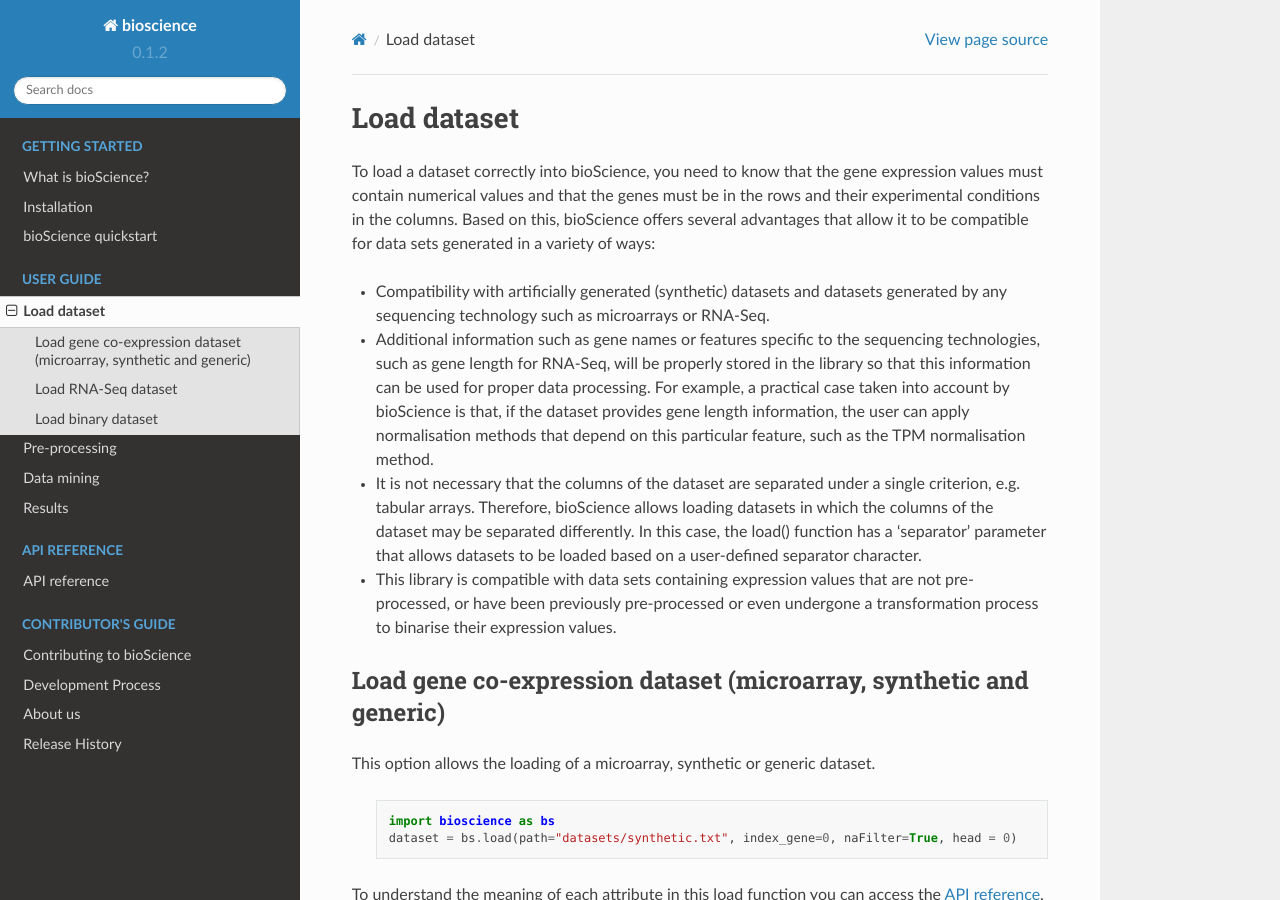
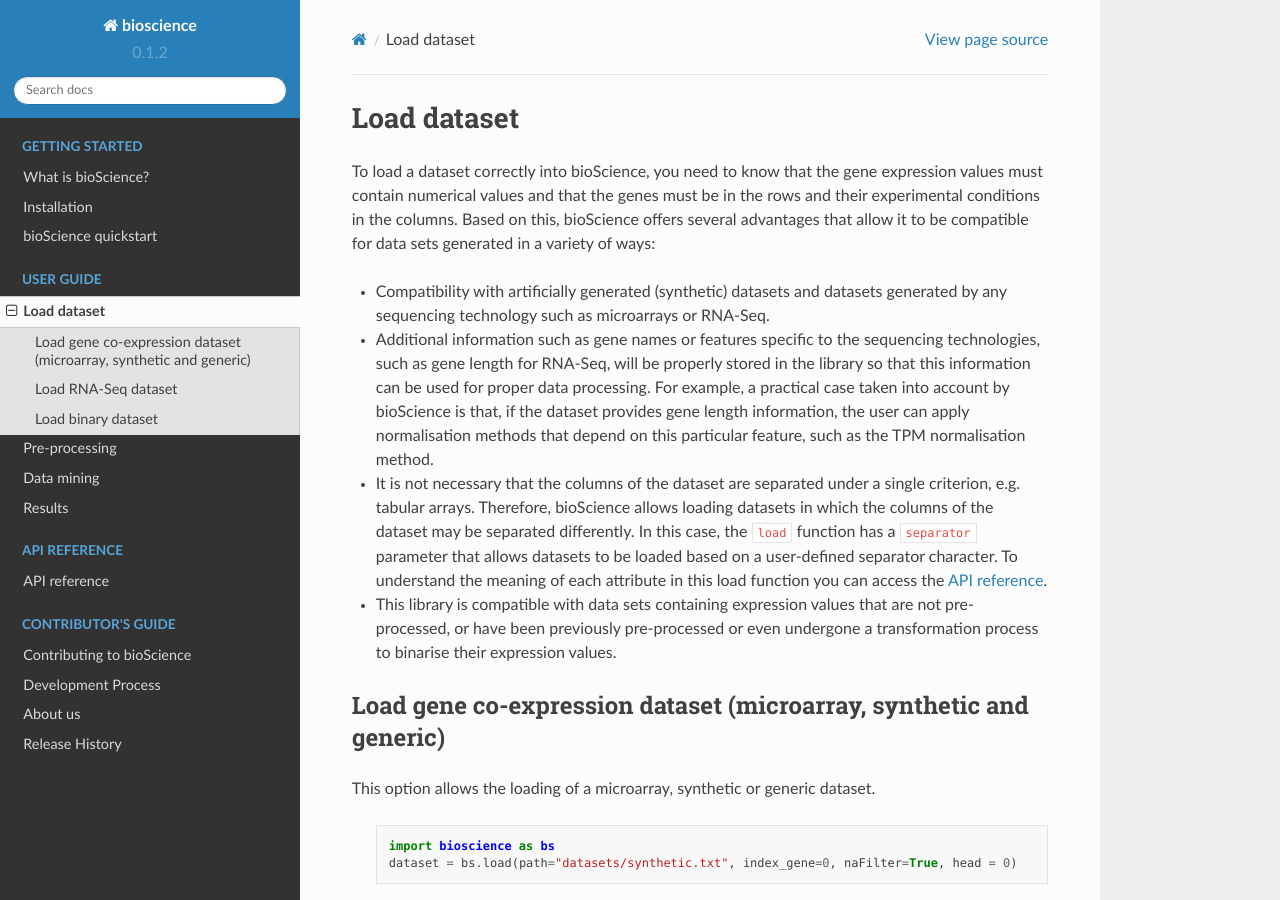
Before and after one commit to IvanSegur06/bioscience, a Sphinx documentation site: the page built from docs/userGuide/load.rst, in a window 1280 px wide and 900 px high. Built offline with Sphinx 7.4.7 and the Read the Docs theme 2.0.0, drawn with Linux system fonts in a browser that asks for light colours; pages that are not in the unit, such as notebooks, are missing from menus.

Commit message:
[DOC] Text modification to load datasets

```diff
--- a/docs/userGuide/load.rst
+++ b/docs/userGuide/load.rst
@@ -7,7 +7,7 @@ To load a dataset correctly into bioScience, you need to know that the gene expr
 
 * Additional information such as gene names or features specific to the sequencing technologies, such as gene length for RNA-Seq, will be properly stored in the library so that this information can be used for proper data processing. For example, a practical case taken into account by bioScience is that, if the dataset provides gene length information, the user can apply normalisation methods that depend on this particular feature, such as the TPM normalisation method.
 
-* It is not necessary that the columns of the dataset are separated under a single criterion, e.g. tabular arrays. Therefore, bioScience allows loading datasets in which the columns of the dataset may be separated differently. In this case, the load() function has a 'separator' parameter that allows datasets to be loaded based on a user-defined separator character.
+* It is not necessary that the columns of the dataset are separated under a single criterion, e.g. tabular arrays. Therefore, bioScience allows loading datasets in which the columns of the dataset may be separated differently. In this case, the ``load`` function has a ``separator`` parameter that allows datasets to be loaded based on a user-defined separator character. To understand the meaning of each attribute in this load function you can access the :doc:`API reference <../api/api>`.
 
 * This library is compatible with data sets containing expression values that are not pre-processed, or have been previously pre-processed or even undergone a transformation process to binarise their expression values.
 
```
